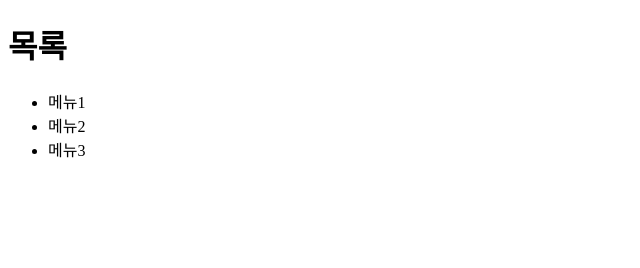
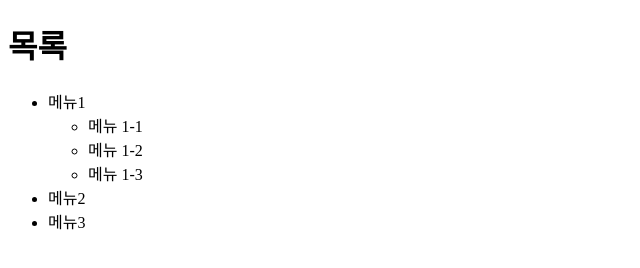
Before and after one commit to jungyeon-heo/github.io, a plain HTML site: page index.html in a window 1280 px wide. Shown: the whole page, without its empty margins (0-640 px from the left). Drawn offline with Linux system fonts and the light colour scheme.

Commit message:
Update index.html

```diff
--- a/index.html
+++ b/index.html
@@ -8,6 +8,11 @@
     <h1>목록</h1>
     <ul>
         <li>메뉴1</li>
+            <ul>
+                <li>메뉴 1-1</li>
+                <li>메뉴 1-2</li>
+                <li>메뉴 1-3</li>
+            </ul>
         <li>메뉴2</li>
         <li>메뉴3</li>
     </ul>
```
